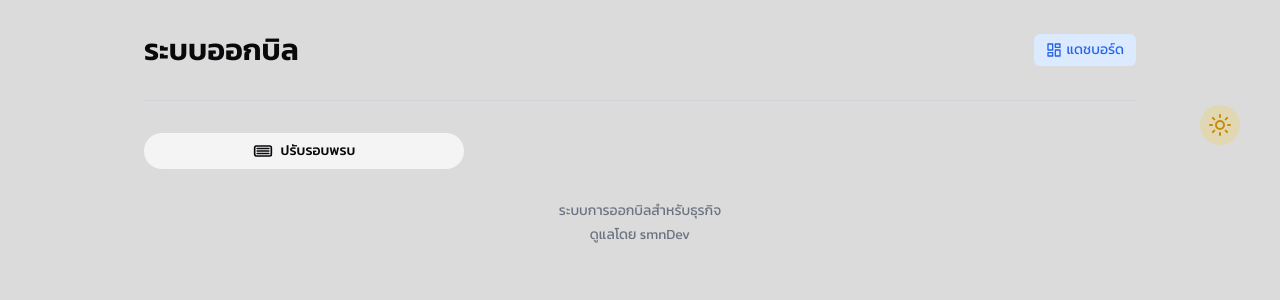
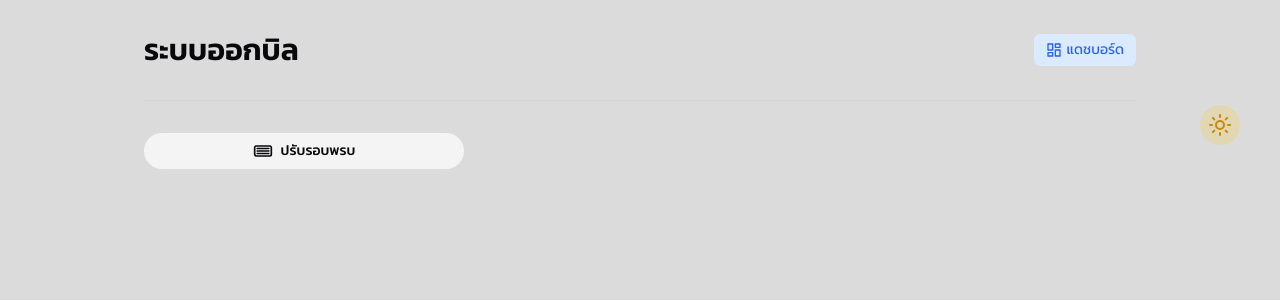
Before and after one commit to NakarinSMN/billing, a Next.js app: page / in a window 1280 px wide. Shown: the top 300 px of the page. Built offline with nearby package versions, Linux system fonts and the light colour scheme.

Commit message:
Update page.tsx

```diff
--- a/src/app/page.tsx
+++ b/src/app/page.tsx
@@ -97,10 +97,10 @@ export default function Home() {
           ))}
         </div>
 
-        <div className="mt-8 flex flex-col items-center text-center text-sm text-gray-500 dark:text-gray-400">
+{/*         <div className="mt-8 flex flex-col items-center text-center text-sm text-gray-500 dark:text-gray-400">
           <p>ระบบการออกบิลสำหรับธุรกิจ</p>
           <p className="mt-1">ดูแลโดย smnDev</p>
-        </div>
+        </div> */}
 
         {/* Theme Toggle */}
         <div className="fixed top-4 sm:top-6 md:top-[105px] right-4 sm:right-10">
```
